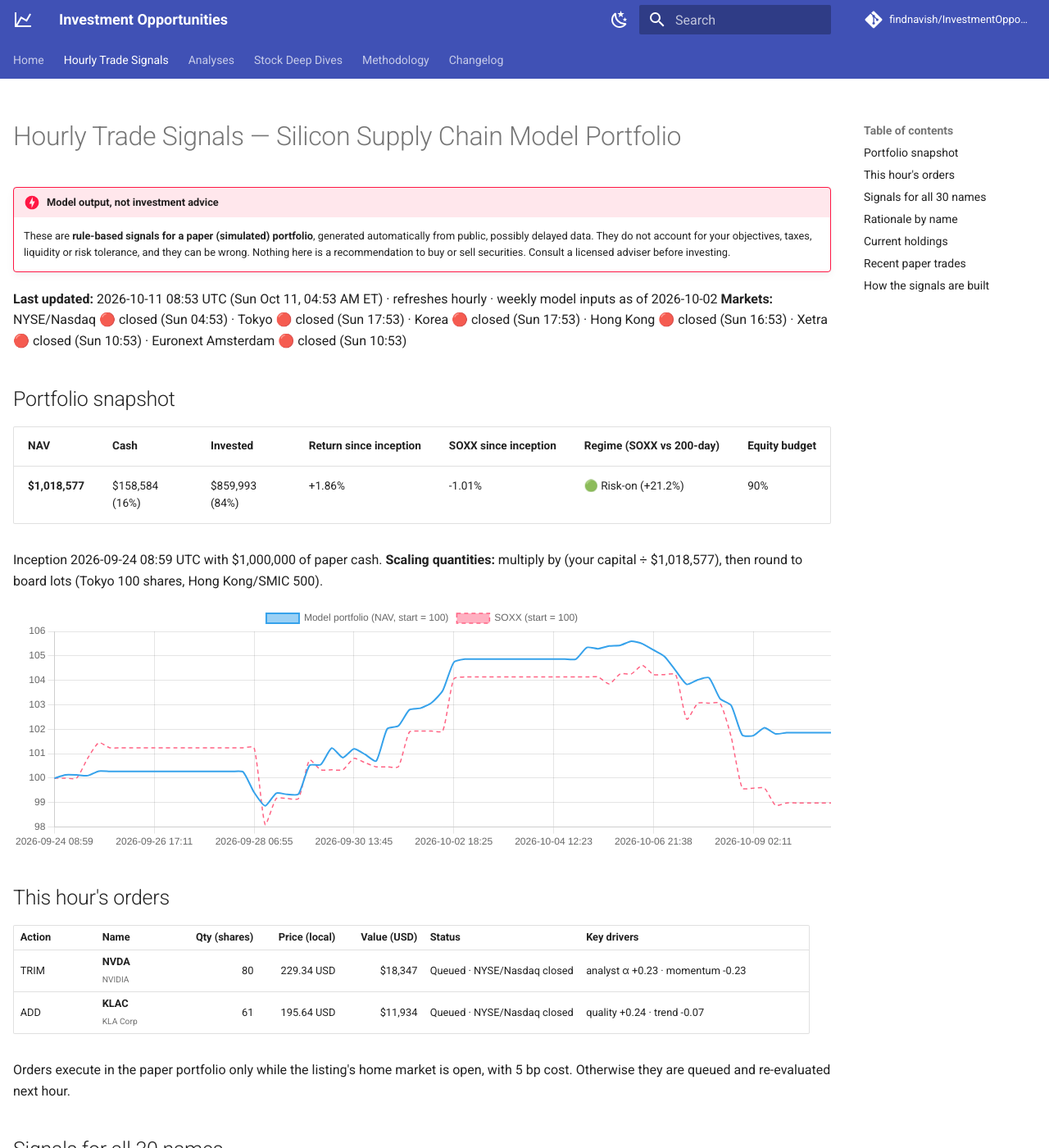
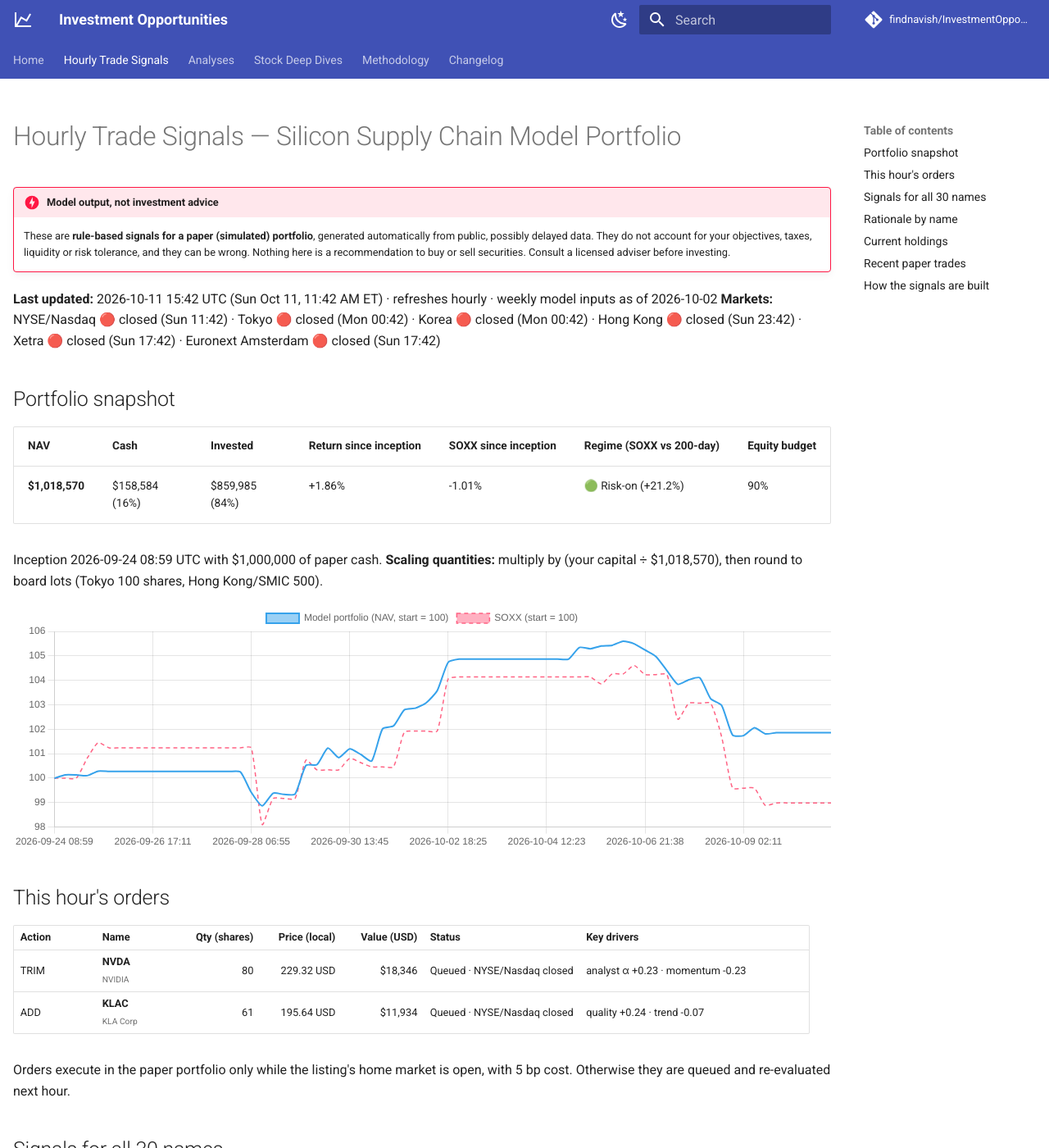
Before and after one commit to findnavish/InvestmentOpportunities, an MkDocs documentation site: the page built from docs/trade-signals/index.md, in a window 1280 px wide and 1400 px high. Shown: the whole window at 82% size. Built offline with MkDocs 1.6.1 and Material for MkDocs 9.7.7, drawn with Linux system fonts in a browser that asks for light colours; comment, search, counter and statistics services are not loaded; some of the changed text lies outside the part shown.

Commit message:
Signals update 2026-10-11 15:42 UTC

```diff
--- a/docs/trade-signals/index.md
+++ b/docs/trade-signals/index.md
@@ -8,16 +8,16 @@ hide:
 !!! danger "Model output, not investment advice"
     These are **rule-based signals for a paper (simulated) portfolio**, generated automatically from public, possibly delayed data. They do not account for your objectives, taxes, liquidity or risk tolerance, and they can be wrong. Nothing here is a recommendation to buy or sell securities. Consult a licensed adviser before investing.
 
-**Last updated:** 2026-10-11 08:53 UTC (Sun Oct 11, 04:53 AM ET) · refreshes hourly · weekly model inputs as of 2026-10-02
-**Markets:** NYSE/Nasdaq 🔴 closed (Sun 04:53) · Tokyo 🔴 closed (Sun 17:53) · Korea 🔴 closed (Sun 17:53) · Hong Kong 🔴 closed (Sun 16:53) · Xetra 🔴 closed (Sun 10:53) · Euronext Amsterdam 🔴 closed (Sun 10:53)
+**Last updated:** 2026-10-11 15:42 UTC (Sun Oct 11, 11:42 AM ET) · refreshes hourly · weekly model inputs as of 2026-10-02
+**Markets:** NYSE/Nasdaq 🔴 closed (Sun 11:42) · Tokyo 🔴 closed (Mon 00:42) · Korea 🔴 closed (Mon 00:42) · Hong Kong 🔴 closed (Sun 23:42) · Xetra 🔴 closed (Sun 17:42) · Euronext Amsterdam 🔴 closed (Sun 17:42)
 
 ## Portfolio snapshot
 
 | NAV | Cash | Invested | Return since inception | SOXX since inception | Regime (SOXX vs 200-day) | Equity budget |
 |---|---|---|---|---|---|---|
-| **$1,018,577** | $158,584 (16%) | $859,993 (84%) | +1.86% | -1.01% | 🟢 Risk-on (+21.2%) | 90% |
+| **$1,018,570** | $158,584 (16%) | $859,985 (84%) | +1.86% | -1.01% | 🟢 Risk-on (+21.2%) | 90% |
 
-Inception 2026-09-24 08:59 UTC with $1,000,000 of paper cash. **Scaling quantities:** multiply by (your capital ÷ $1,018,577), then round to board lots (Tokyo 100 shares, Hong Kong/SMIC 500).
+Inception 2026-09-24 08:59 UTC with $1,000,000 of paper cash. **Scaling quantities:** multiply by (your capital ÷ $1,018,570), then round to board lots (Tokyo 100 shares, Hong Kong/SMIC 500).
 
 <canvas id="navChart" height="90"></canvas>
 
@@ -27,7 +27,7 @@ Inception 2026-09-24 08:59 UTC with $1,000,000 of paper cash. **Scaling quantiti
 
 | Action | Name | Qty (shares) | Price (local) | Value (USD) | Status | Key drivers |
 |---|---|--:|--:|--:|---|---|
-| TRIM | **NVDA**<br><small>NVIDIA</small> | 80 | 229.34 USD | $18,347 | Queued · NYSE/Nasdaq closed | analyst α +0.23 · momentum -0.23 |
+| TRIM | **NVDA**<br><small>NVIDIA</small> | 80 | 229.32 USD | $18,346 | Queued · NYSE/Nasdaq closed | analyst α +0.23 · momentum -0.23 |
 | ADD | **KLAC**<br><small>KLA Corp</small> | 61 | 195.64 USD | $11,934 | Queued · NYSE/Nasdaq closed | quality +0.24 · trend -0.07 |
 
 </div>
@@ -49,7 +49,7 @@ Sorted by score. **Weight** = current → target share of NAV. **Key drivers** =
 | 🟢 Buy | +0.49 | **TSM**<br><small>TSMC</small> | 453.26 USD | +22% | -1.2% | +46% | +16% | 53 | +0.58 | 8.3% → 10.0% | – | quality +0.28 · momentum -0.12 |
 | 🟢 Buy | +0.46 | **ASX**<br><small>ASE Technology</small> | 46.43 USD | +10% | -2.2% | +239% | +48% | 62 | -0.68 | 6.9% → 7.7% | – | momentum +0.35 · quality -0.28 · ⚠️ rich valuation |
 | 🟢 Buy | +0.42 | **Infineon**<br><small>IFX.DE</small> | 58.70 EUR | +48% | +4.4% | +81% | +4% | 49 | -0.04 | 6.3% → 7.5% | – | analyst α +0.31 · trend -0.12 |
-| 🟢 Buy | +0.37 | **NVDA**<br><small>NVIDIA</small> | 229.34 USD | +43% | +3.2% | +14% | +14% | 53 | +0.47 | 8.4% → 6.5% | TRIM 80 | analyst α +0.23 · momentum -0.23 |
+| 🟢 Buy | +0.37 | **NVDA**<br><small>NVIDIA</small> | 229.32 USD | +43% | +3.2% | +14% | +14% | 53 | +0.47 | 8.4% → 6.5% | TRIM 80 | analyst α +0.23 · momentum -0.23 |
 | 🟢 Buy | +0.33 | **KLAC**<br><small>KLA Corp</small> | 195.64 USD | +19% | -1.9% | +72% | +9% | 55 | +0.51 | 4.2% → 5.4% | ADD 61 | quality +0.24 · trend -0.07 |
 | ⚪ Hold | +0.22 | **ASML**<br><small>ASML Holding</small> | 1,781.44 USD | +18% | -2.6% | +74% | +14% | 53 | +0.42 | 0.0% → 0.0% | – | quality +0.18 · analyst α -0.08 |
 | ⚪ Hold | +0.09 | **Tokyo Electron**<br><small>8035.T</small> | 12,430 JPY | +23% | -1.3% | +107% | +26% | 62 | -0.28 | 4.6% → 4.6% | – | quality -0.18 · trend +0.14 |
@@ -101,7 +101,7 @@ Click a name to expand the full reasoning behind its rating and quantity.
     Within rebalance band of target 7.5%: no trade. Analyst target 86.74 EUR vs 58.70 EUR (+48%, 23 analysts); de-biased α +4.4% vs CAPM hurdle 14.1%. Uptrend +4% vs 200-day avg; 12-1 mom +81%; RSI 49. Quality z -0.04 (ROE 6%).
 
 ??? success "NVDA (NVDA) — 🟢 Buy, score +0.37"
-    **TRIM 80 sh** → target 6.5% of NAV (sized ∝ score ÷ σ(e), cap 10%). Analyst target 327.70 USD vs 229.34 USD (+43%, 59 analysts); de-biased α +3.2% vs CAPM hurdle 13.9%. Uptrend +14% vs 200-day avg; 12-1 mom +14%; RSI 53. Quality z +0.47 (ROE 101%).
+    **TRIM 80 sh** → target 6.5% of NAV (sized ∝ score ÷ σ(e), cap 10%). Analyst target 327.70 USD vs 229.32 USD (+43%, 59 analysts); de-biased α +3.2% vs CAPM hurdle 13.9%. Uptrend +14% vs 200-day avg; 12-1 mom +14%; RSI 53. Quality z +0.47 (ROE 101%).
 
 ??? success "KLAC (KLAC) — 🟢 Buy, score +0.33"
     **ADD 61 sh** → target 5.4% of NAV (sized ∝ score ÷ σ(e), cap 10%). Analyst target 233.77 USD vs 195.64 USD (+19%, 26 analysts); de-biased α -1.9% vs CAPM hurdle 11.1%. Uptrend +9% vs 200-day avg; 12-1 mom +72%; RSI 55. Quality z +0.51 (ROE 87%).
@@ -176,7 +176,7 @@ Click a name to expand the full reasoning behind its rating and quantity.
 | 005930.KS | Samsung Electronics | 485 | 264,000 KRW | $95,551 | 9.4% | Strong Buy |
 | MU | Micron Technology | 92 | 1,028.14 USD | $94,588 | 9.3% | Strong Buy |
 | 000660.KS | SK hynix | 74 | 1,699,000 KRW | $93,824 | 9.2% | Strong Buy |
-| NVDA | NVIDIA | 371 | 229.34 USD | $85,085 | 8.4% | Buy |
+| NVDA | NVIDIA | 371 | 229.32 USD | $85,078 | 8.4% | Buy |
 | TSM | TSMC | 187 | 453.26 USD | $84,760 | 8.3% | Buy |
 | AMAT | Applied Materials | 160 | 506.85 USD | $81,096 | 8.0% | Buy |
 | ASX | ASE Technology | 1,509 | 46.43 USD | $70,063 | 6.9% | Buy |
```
Also changed, not shown: other parts of docs/trade-signals/index.md (+2 -2 lines), docs/trade-signals/nav.json (+1 -1 lines).
